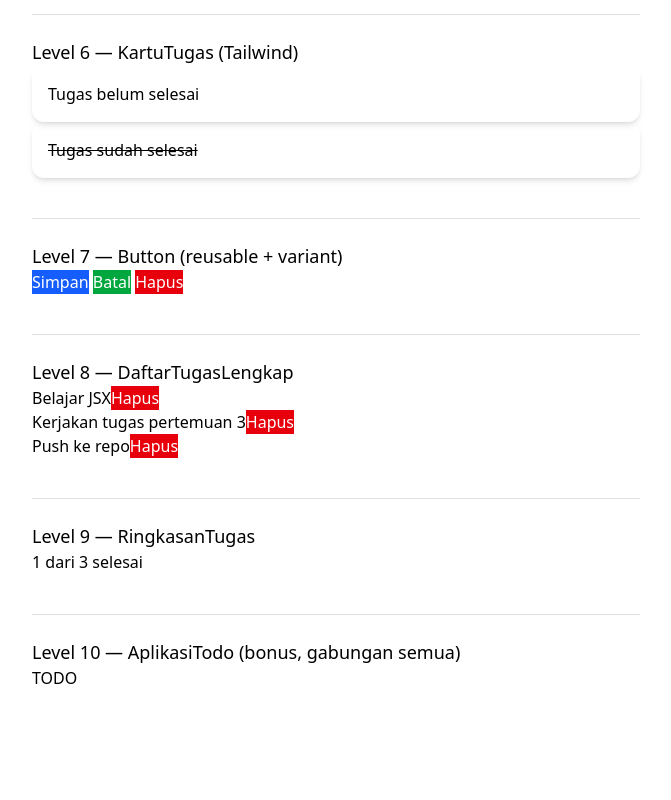
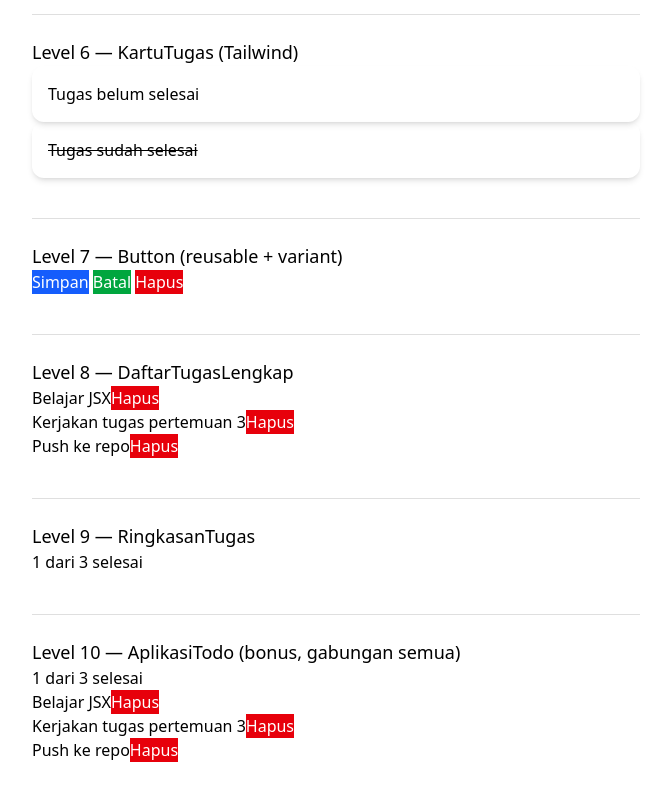
Before and after one commit to webdev-if-its/frontend-5053241047, a React (Vite) app in the folder pertemuan-03/: page / in a window 1280 px wide. Shown: the part 922-1722 px from the top of the page, without its empty margins (304-975 px from the left). Before the commit the page ends 1676 px from the top, so only its background shows below. Built offline with nearby package versions, Linux system fonts and the light colour scheme.

Commit message:
pertemuan-03: level 10 selesai

```diff
--- a/pertemuan-03/src/components/AplikasiTodo.tsx
+++ b/pertemuan-03/src/components/AplikasiTodo.tsx
@@ -10,6 +10,13 @@
 // paling mengubah cara berpikirmu dibanding menulis HTML/CSS biasa?
 //
 // Lihat SOAL.md untuk kontrak lengkap.
-export function AplikasiTodo(props: any) {
-  return <p>TODO</p>
+import type { Tugas } from '../types'
+import { DaftarTugasLengkap } from './DaftarTugasLengkap';
+import { RingkasanTugas } from './RingkasanTugas';
+
+export function AplikasiTodo(props: { tugas: Tugas[]; onHapus: (id: string) => void }) {
+  return <>
+  <RingkasanTugas tugas={props.tugas} />
+  <DaftarTugasLengkap  tugas={props.tugas} onHapus={props.onHapus}/>
+  </>
 }
```
Also changed, not shown: 1 other file (tests, documents, lock files or other folders).
